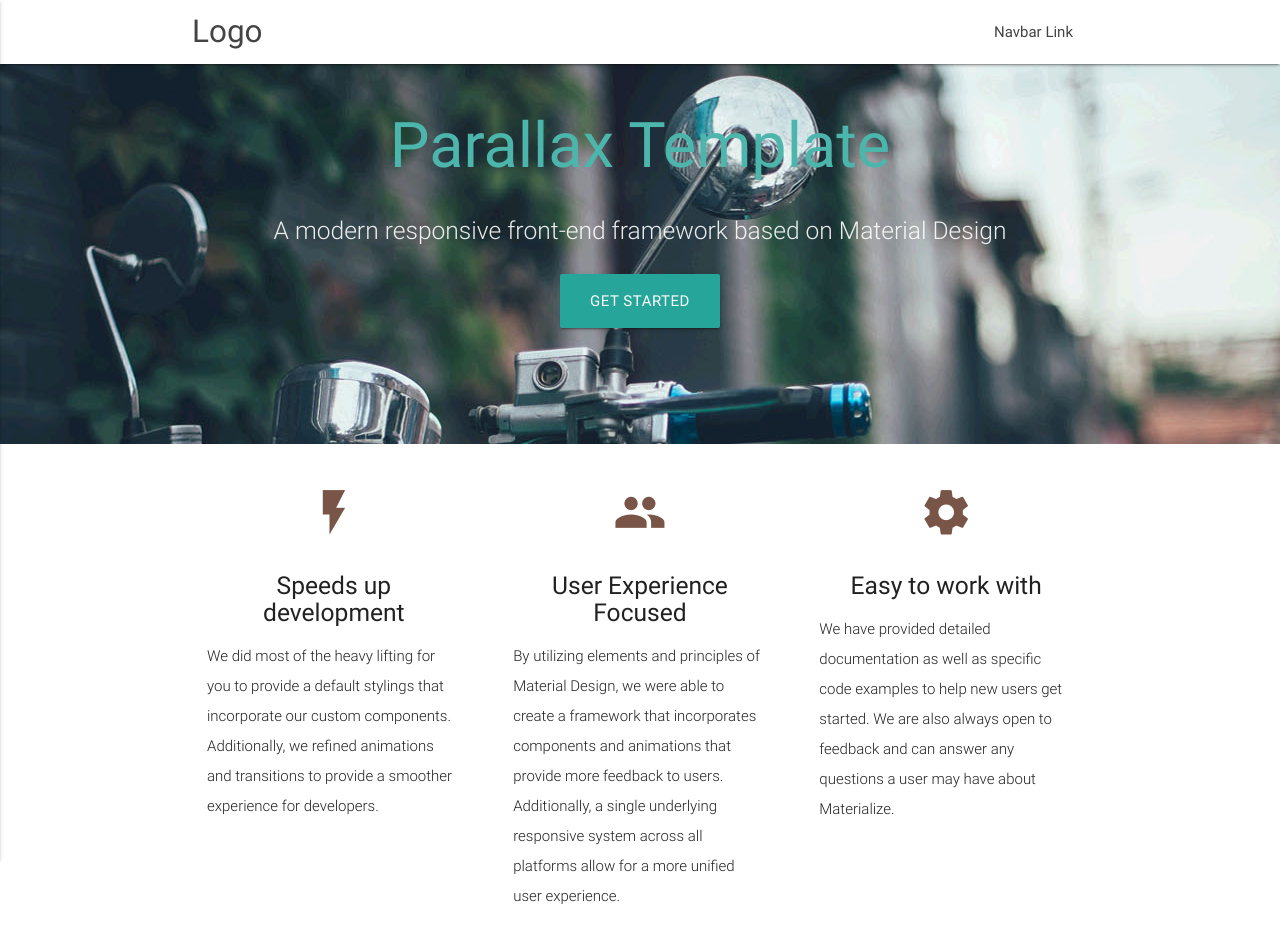
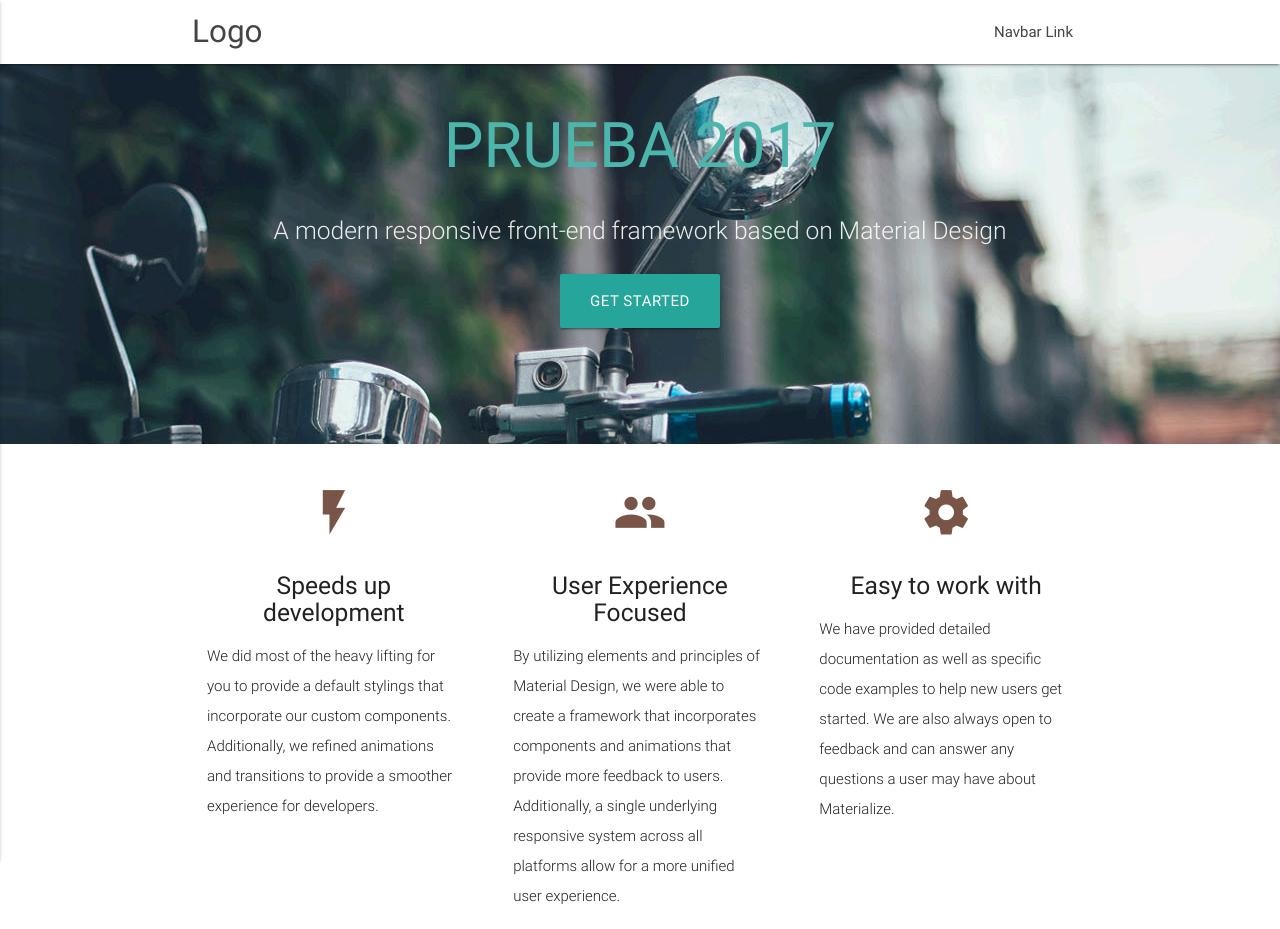
Before and after one commit to lcrojanouninorte/prueba, a plain HTML site: page index.html in a window 1280 px wide. Shown: the top 929 px of the page. Drawn offline with nearby package versions, Linux system fonts and the light colour scheme.

Commit message:
Cambio de titulo

```diff
--- a/index.html
+++ b/index.html
@@ -29,7 +29,7 @@
     <div class="section no-pad-bot">
       <div class="container">
         <br><br>
-        <h1 class="header center teal-text text-lighten-2">Parallax Template</h1>
+        <h1 class="header center teal-text text-lighten-2">PRUEBA 2017</h1>
         <div class="row center">
           <h5 class="header col s12 light">A modern responsive front-end framework based on Material Design</h5>
         </div>
```
